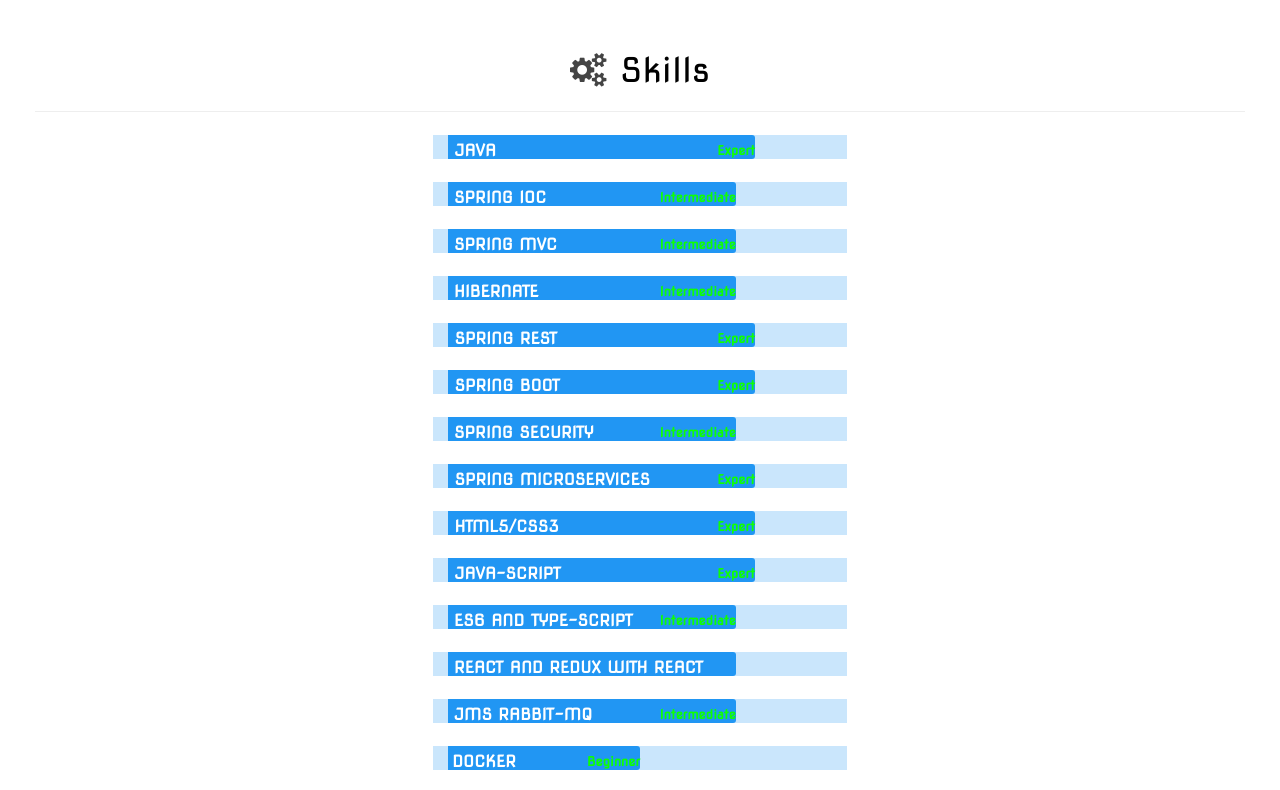
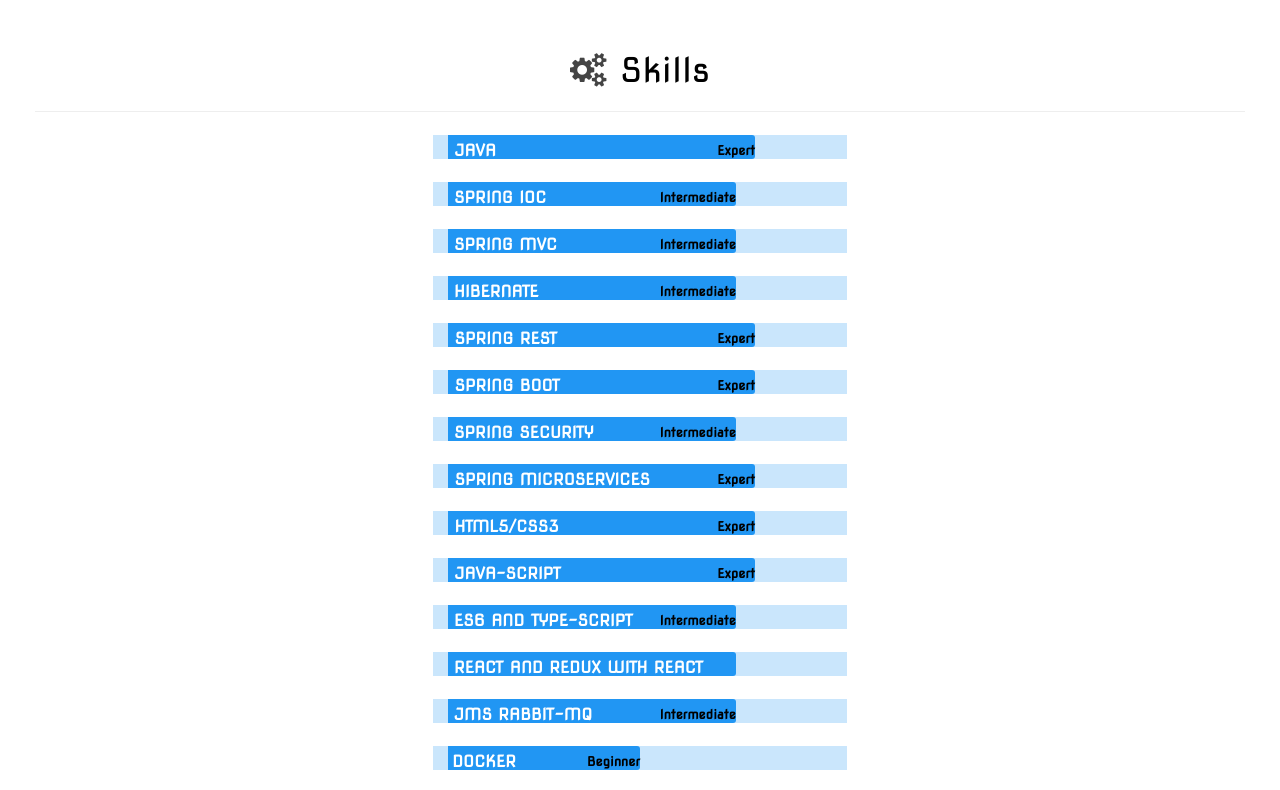
Before and after one commit to anomani3/nomanitech.github.io, a plain HTML site: page index.html in a window 1280 px wide. Shown: the part 3380-4170 px from the top of the page. Drawn offline with nearby package versions, Linux system fonts and the light colour scheme.

Commit message:
Update styles.css

```diff
--- a/css/styles.css
+++ b/css/styles.css
@@ -182,7 +182,7 @@ div.progress-bar > span {
 
 .skill-level {
   font-size: 80%;
-  color: #0fff04;
+  color:black;
   padding-right: 2%;
 }
 .skill-cards{
```
